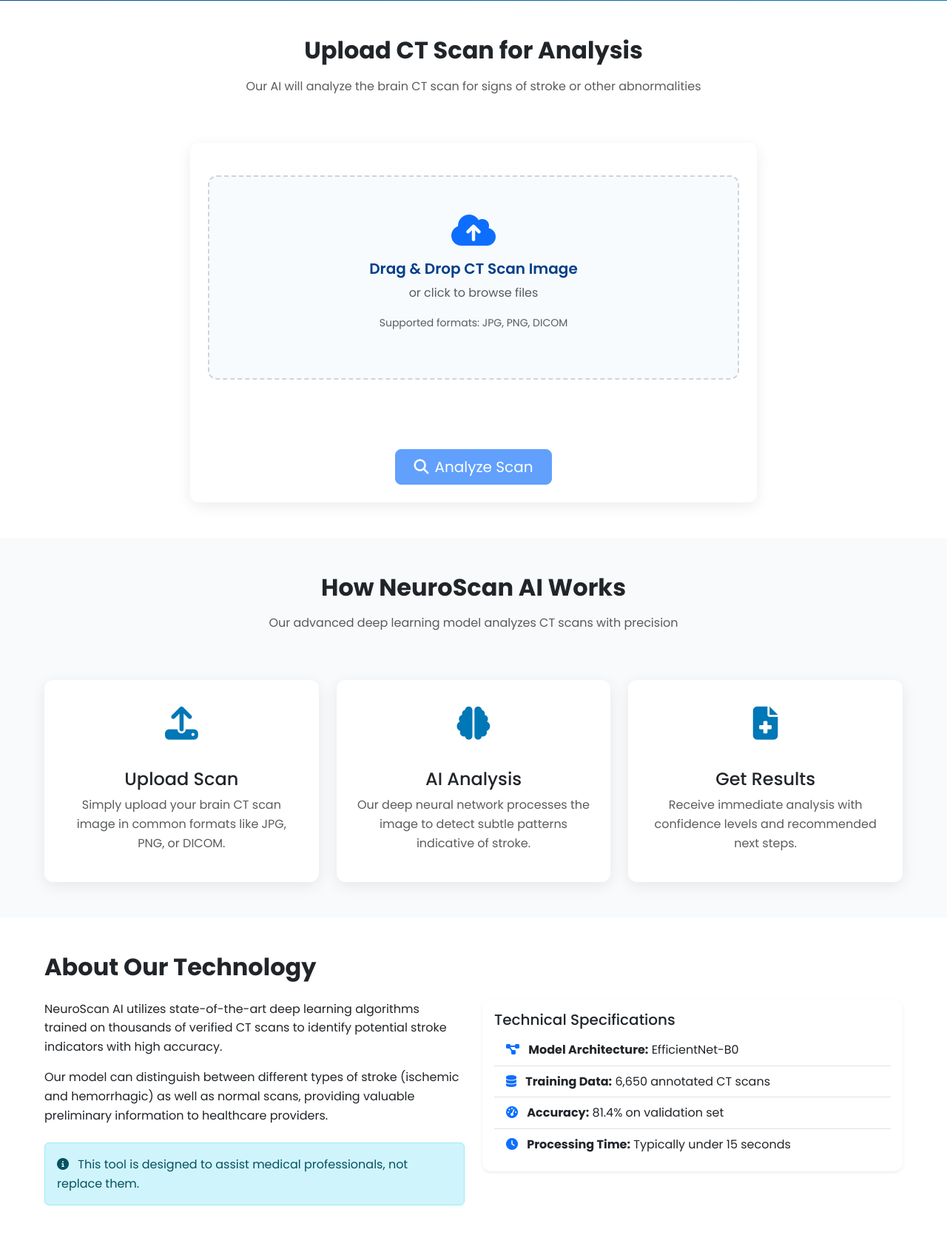
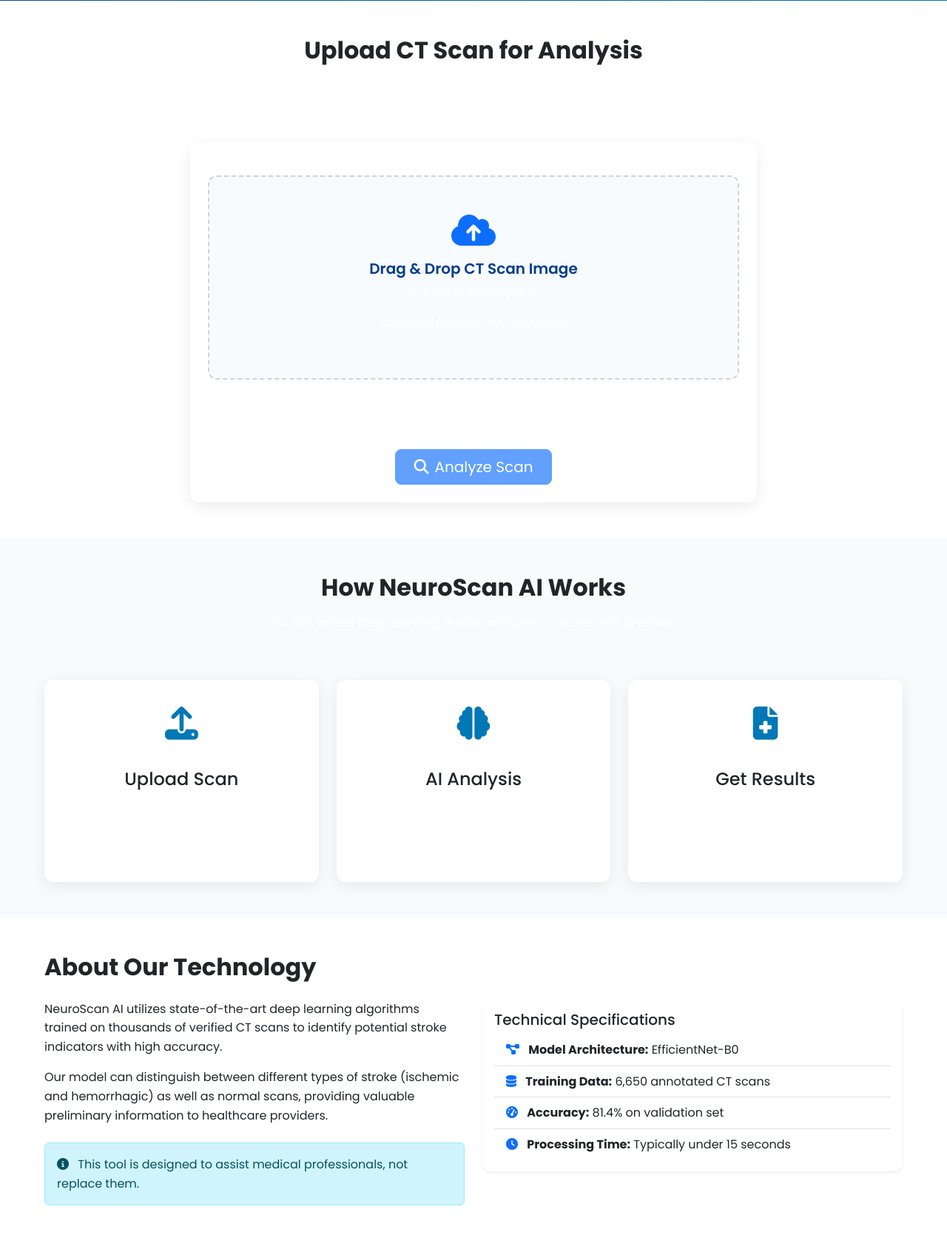
Before and after one commit to ashwin-hue/NeuroScan-AI, a Flask app: page / in a window 1280 px wide. Shown: the part 569-2261 px from the top of the page at 74% size. Run offline with Flask 3, Linux system fonts and the light colour scheme.

Commit message:
Update styles.css

```diff
--- a/static/css/styles.css
+++ b/static/css/styles.css
@@ -204,7 +204,11 @@ body {
     transform: scale(1.1);
 }
 
-/* Footer */
+.text-muted {
+    --bs-text-opacity: 1;
+    color: rgb(255 255 255) !important;
+}
+
 footer {
     background-color: var(--medical-dark);
     color: white;
```
